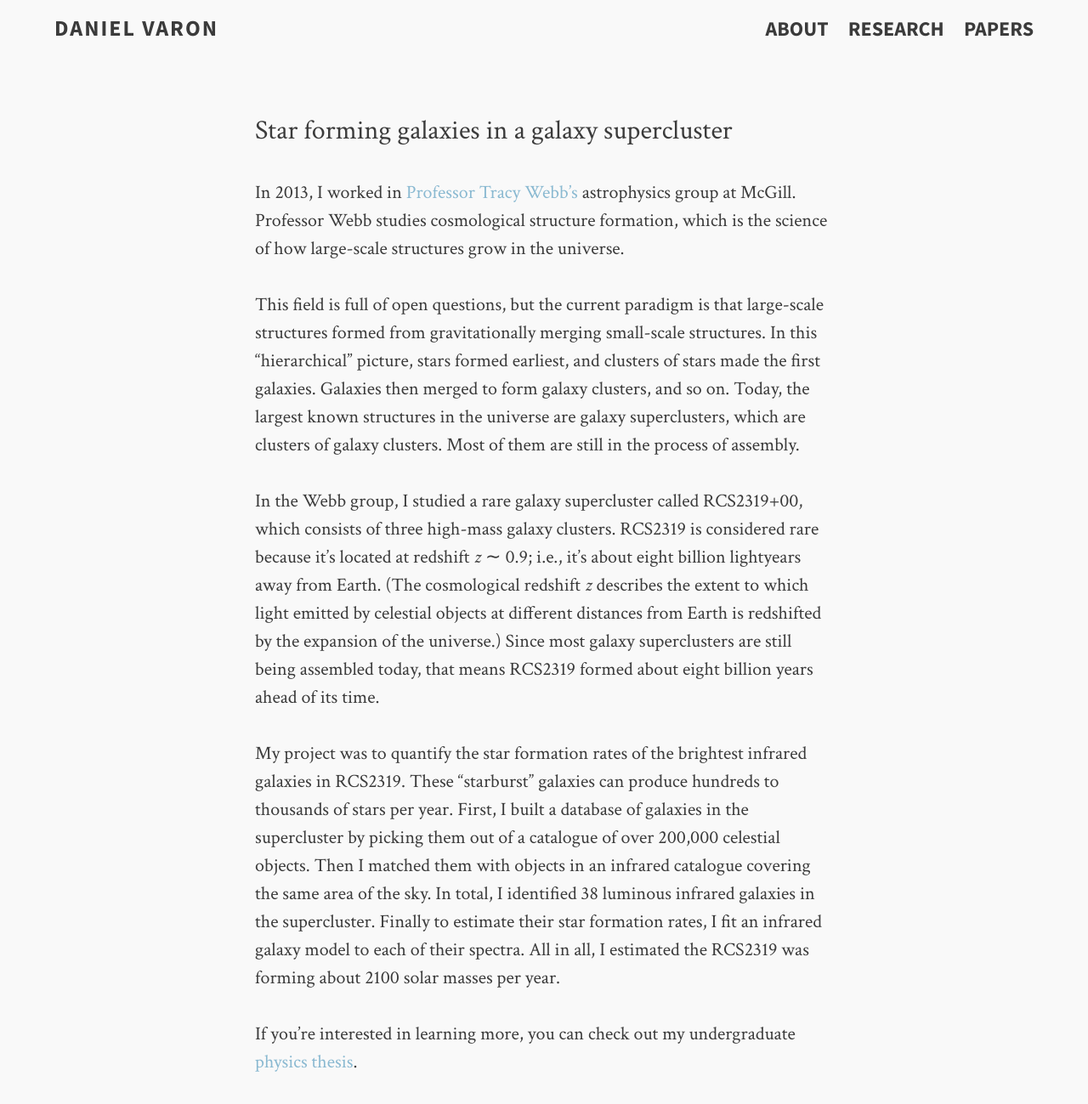
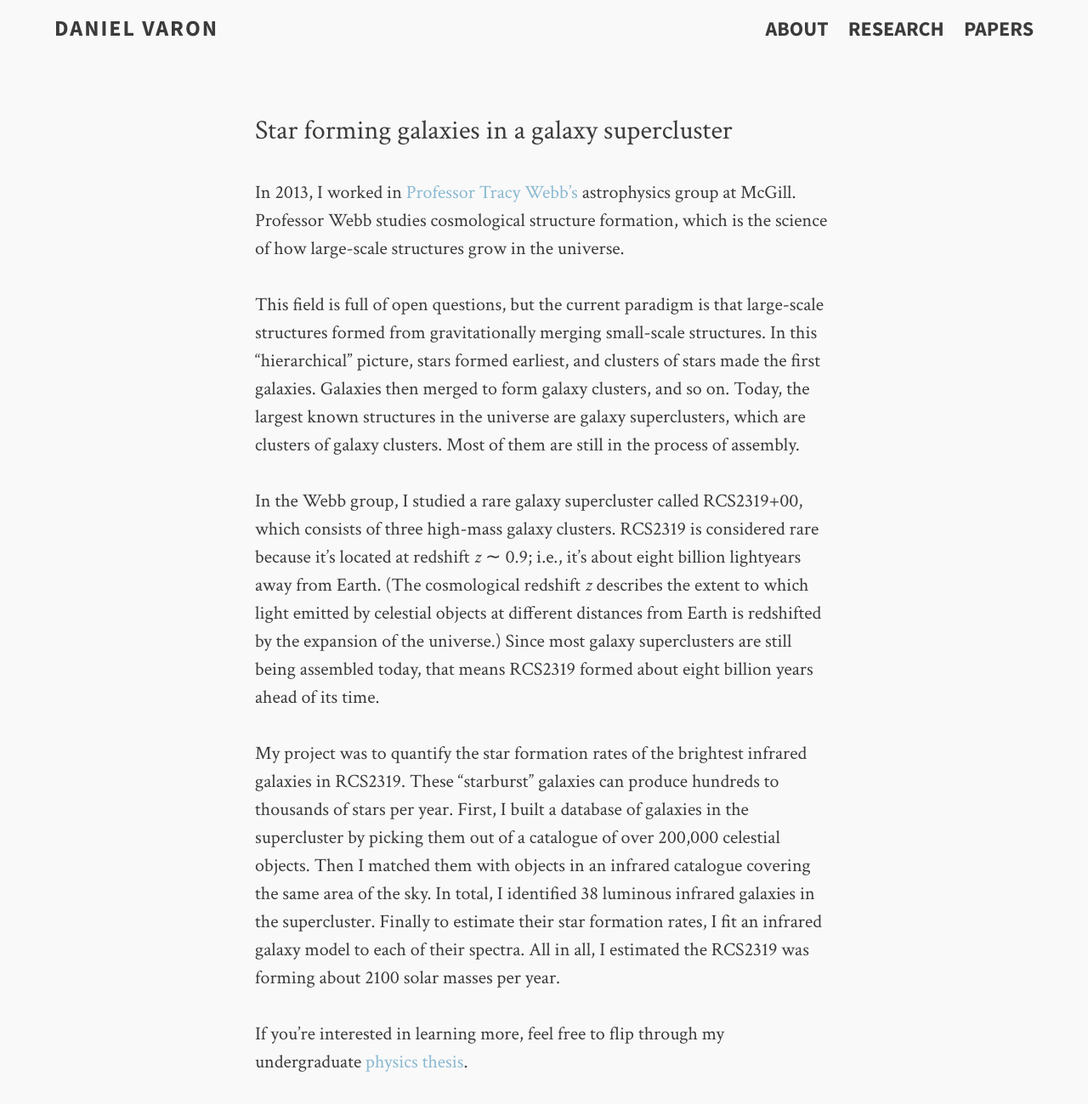
Before and after one commit to djvaron/djvaron.github.io, a Jekyll site: the page built from res_astro.md, in a window 1280 px wide. Shown: the whole page at 85% size. Built offline with Jekyll 4.4.1, drawn with Linux system fonts in a browser that asks for light colours.

Commit message:
edit astro research

```diff
--- a/res_astro.md
+++ b/res_astro.md
@@ -14,7 +14,7 @@
 
 My project was to quantify the star formation rates of the brightest infrared galaxies in RCS2319. These "starburst" galaxies can produce hundreds to thousands of stars per year. First, I built a database of galaxies in the supercluster by picking them out of a catalogue of over 200,000 celestial objects. Then I matched them with objects in an infrared catalogue covering the same area of the sky. In total, I identified 38 luminous infrared galaxies in the supercluster. Finally to estimate their star formation rates, I fit an infrared galaxy model to each of their spectra. All in all, I estimated the RCS2319 was forming about 2100 solar masses per year.
 
-If you're interested in learning more, you can check out my undergraduate [physics thesis](/honphysthesis.pdf).
+If you're interested in learning more, feel free to flip through my undergraduate [physics thesis](/honphysthesis.pdf).
 
 <!--
 and presented it with a poster at the 2014 Canadian Undergraduate Physics Conference in Kingston, Ontario.
```
